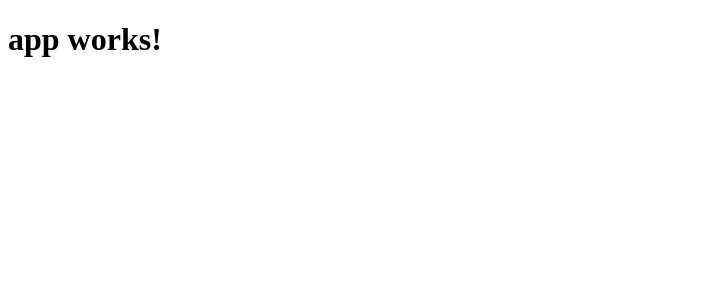
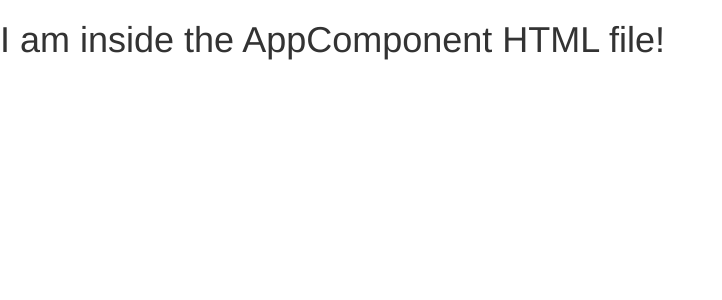
Before and after one commit to Dnguye92/angular4App, an Angular app: page / in a window 1280 px wide. Shown: the top 300 px of the page, without its empty margins (0-722 px from the left). Built offline with nearby package versions, Linux system fonts and the light colour scheme.

Commit message:
First commit for Angular 4 App

```diff
--- a/package.json
+++ b/package.json
@@ -20,6 +20,7 @@
     "@angular/platform-browser": "^4.0.0",
     "@angular/platform-browser-dynamic": "^4.0.0",
     "@angular/router": "^4.0.0",
+    "bootstrap": "^3.3.7",
     "core-js": "^2.4.1",
     "rxjs": "^5.1.0",
     "zone.js": "^0.8.4"
--- a/src/app/app.component.html
+++ b/src/app/app.component.html
@@ -1,3 +1 @@
-<h1>
-  {{title}}
-</h1>
+<h1>I am inside the AppComponent HTML file!</h1>
--- a/src/app/app.component.ts
+++ b/src/app/app.component.ts
@@ -6,5 +6,5 @@ import { Component } from '@angular/core';
   styleUrls: ['./app.component.css']
 })
 export class AppComponent {
-  title = 'app works!';
+
 }
--- a/src/index.html
+++ b/src/index.html
@@ -10,5 +10,6 @@
 </head>
 <body>
   <app-root>Loading...</app-root>
+
 </body>
 </html>
```
Also changed, not shown: .angular-cli.json.
